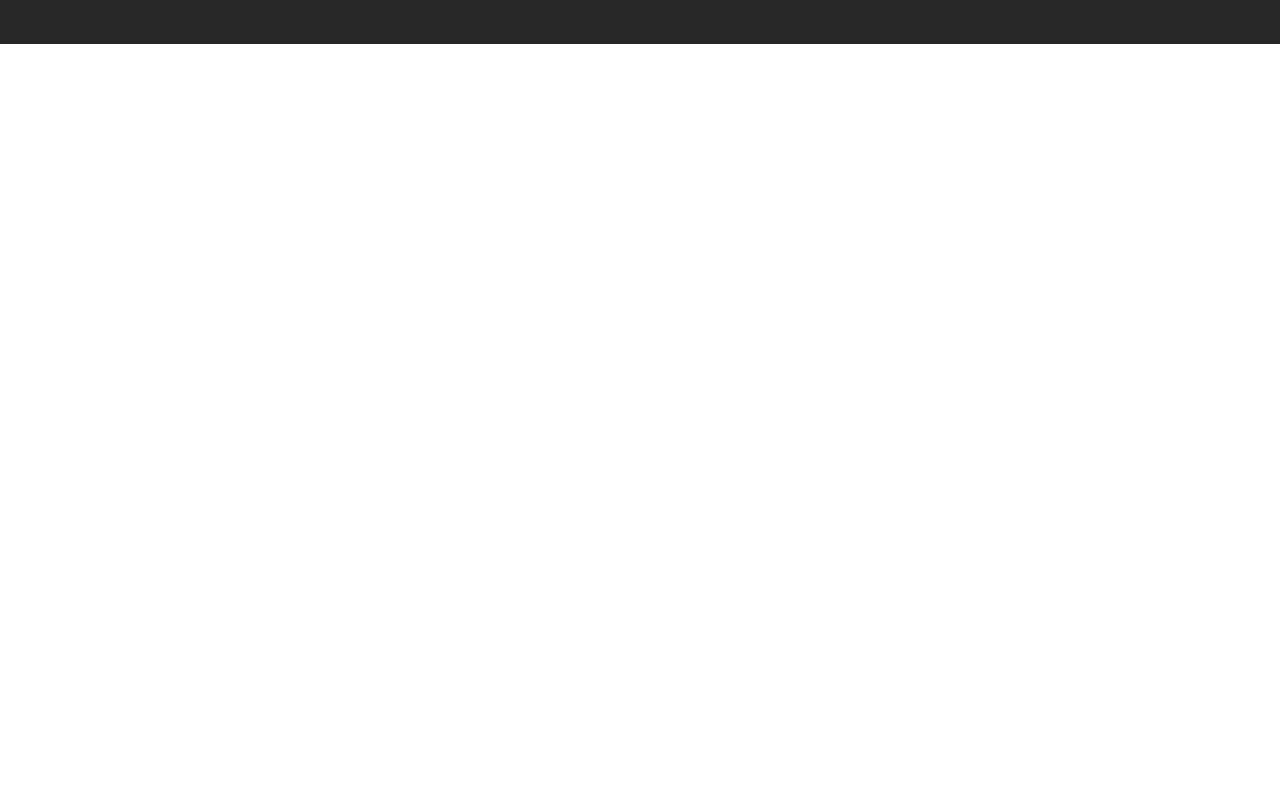
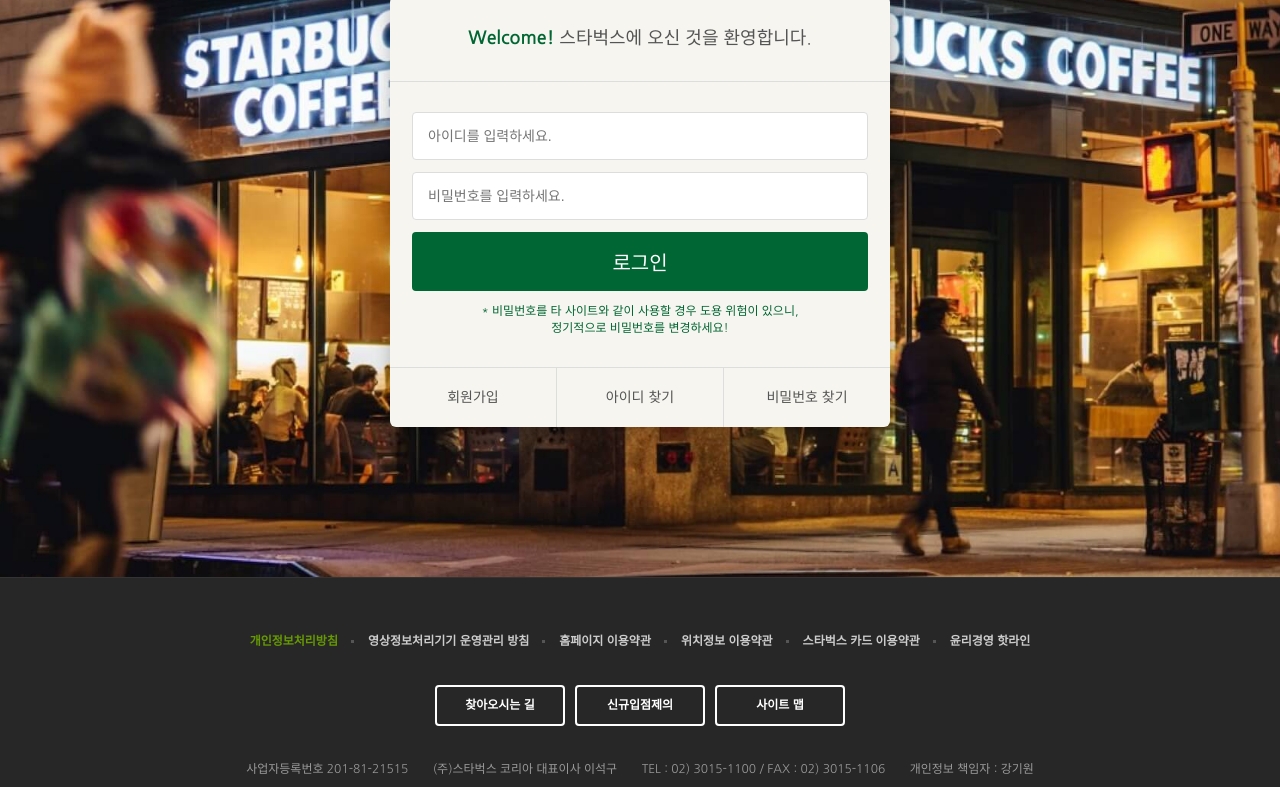
Before and after one commit to rak2ya/starbuks, a plain HTML site: page signin/index.html in a window 1280 px wide. Shown: the part 290-1077 px from the top of the page. Before the commit the page ends 800 px from the top, so only its background shows below. Drawn offline with nearby package versions, Linux system fonts and the light colour scheme.

Commit message:
로그인 페이지 완성

```diff
--- /dev/null
+++ b/css/signin.css
@@ -0,0 +1,78 @@
+.signin {
+  margin-top: 120px;
+  padding: 100px 0  150px;
+  background-image: url("../images/signin_bg.jpg");
+  background-repeat: no-repeat;
+  background-position: center;
+  background-attachment: fixed;
+  background-size: cover;
+}
+.signin h1 {
+  color: #fff;
+  font-size: 30px;
+  font-weight: 700;
+  text-align: center;
+  margin-bottom: 24px;
+}
+.signin__card {
+  width: 500px;
+  margin: 0 auto;
+  border-radius: 6px;
+  background-color: #F6F5F0;
+  box-shadow: 2px 2px 20px rgba(0,0,0,.3);
+  color: #555;
+}
+.signin__card h2 {
+  padding: 30px;
+  font-size: 18px;
+  text-align: center;
+  border-bottom: 1px solid #ddd;
+}
+.signin__card h2 strong {
+  font-weight: 700;
+  color: #006633;
+}
+.signin__card form {
+  padding: 30px 22px;
+}
+.signin__card form input {
+  width: 100%;
+  margin-bottom: 12px;
+  padding: 15px;
+  border: 1px solid #ddd;
+  border-radius: 4px;
+  outline: none;
+  box-sizing: border-box;
+  font-size: 14px;
+}
+.signin__card form [type="submit"] {
+  background-color: #006633;
+  border: none;
+  color: #fff;
+  font-size: 20px;
+  cursor: pointer;
+}
+.signin__card form p {
+  font-size: 12px;
+  color: #006633;
+  text-align: center;
+}
+.signin__card .actions {
+  display: flex;
+  border-top: 1px solid #ddd;
+}
+.signin__card .actions a {
+  flex-grow: 1;
+  flex-basis: 0;
+  text-align: center;
+  padding: 20px;
+  color: #555;
+  font-size: 14px;
+  border-right: 1px solid #ddd;
+}
+.signin__card .actions a:last-child {
+  border-right: none;
+}
+.signin__card .actions a:hover {
+  text-decoration: underline;
+}
--- a/signin/index.html
+++ b/signin/index.html
@@ -27,6 +27,7 @@
   <link href="https://fonts.googleapis.com/css2?family=Nanum+Gothic:wght@400;700&display=swap" rel="stylesheet">
   <link rel="stylesheet" href="https://fonts.googleapis.com/icon?family=Material+Icons" />
   <link rel="stylesheet" href="../css/common.css" />
+  <link rel="stylesheet" href="../css/signin.css" />
 
 
   <script defer src="../js/common.js"></script>
@@ -367,7 +368,28 @@
 </header>
 
 
-<section class="signin"></section>
+<section class="signin">
+  <h1>로그인</h1>
+  <div class="signin__card">
+  <h2>
+  <strong>Welcome!</strong> 스타벅스에 오신 것을 환영합니다.
+  </h2>
+<form>
+    <input type="text" placeholder="아이디를 입력하세요." />
+    <input type="password" placeholder="비밀번호를 입력하세요." />
+    <input type="submit" value="로그인" />
+    <p>
+      * 비밀번호를 타 사이트와 같이 사용할 경우 도용 위험이 있으니,<br />
+      정기적으로 비밀번호를 변경하세요!
+    </p>
+</form>
+  <div class="actions">
+    <a href="javascript:void(0)">회원가입</a>
+    <a href="javascript:void(0)">아이디 찾기</a>
+    <a href="javascript:void(0)">비밀번호 찾기</a>
+  </div>
+  </div>
+</section>
 
 <!-- FOOTER -->
 <footer>
```
